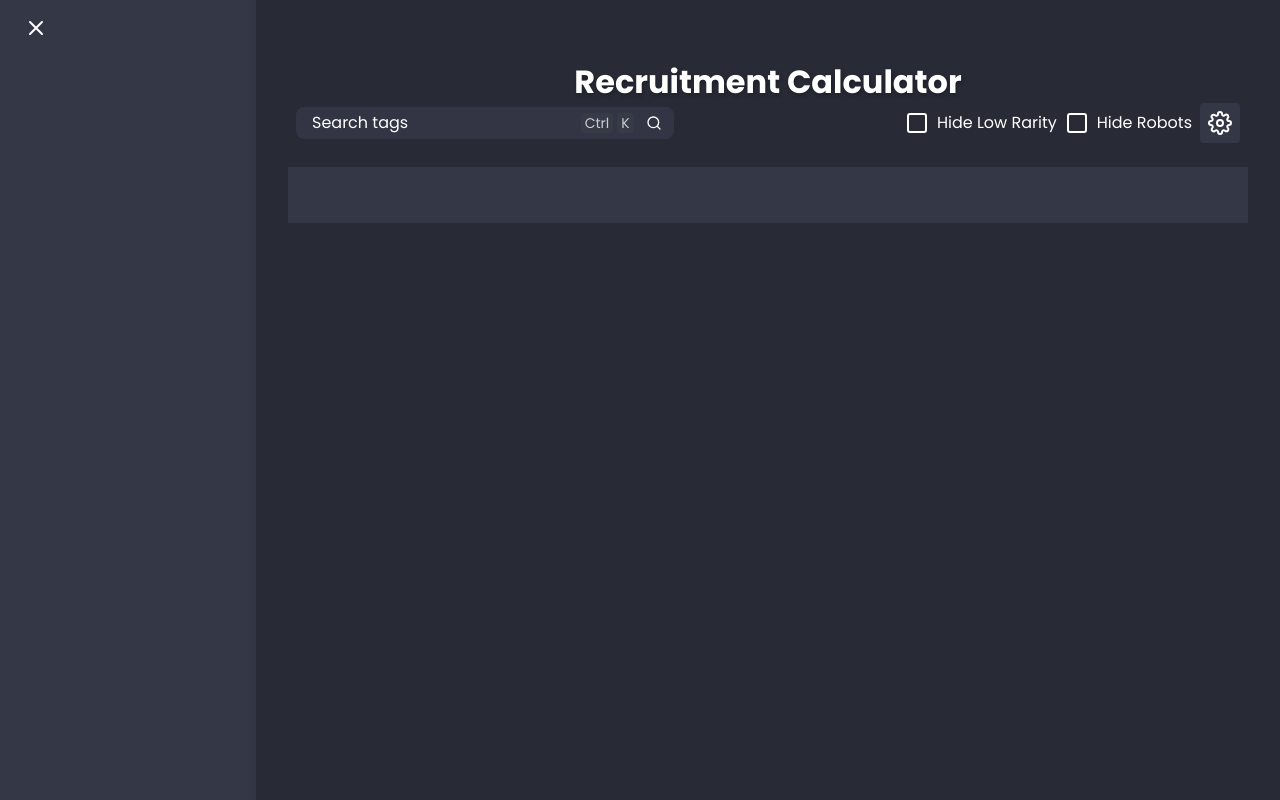
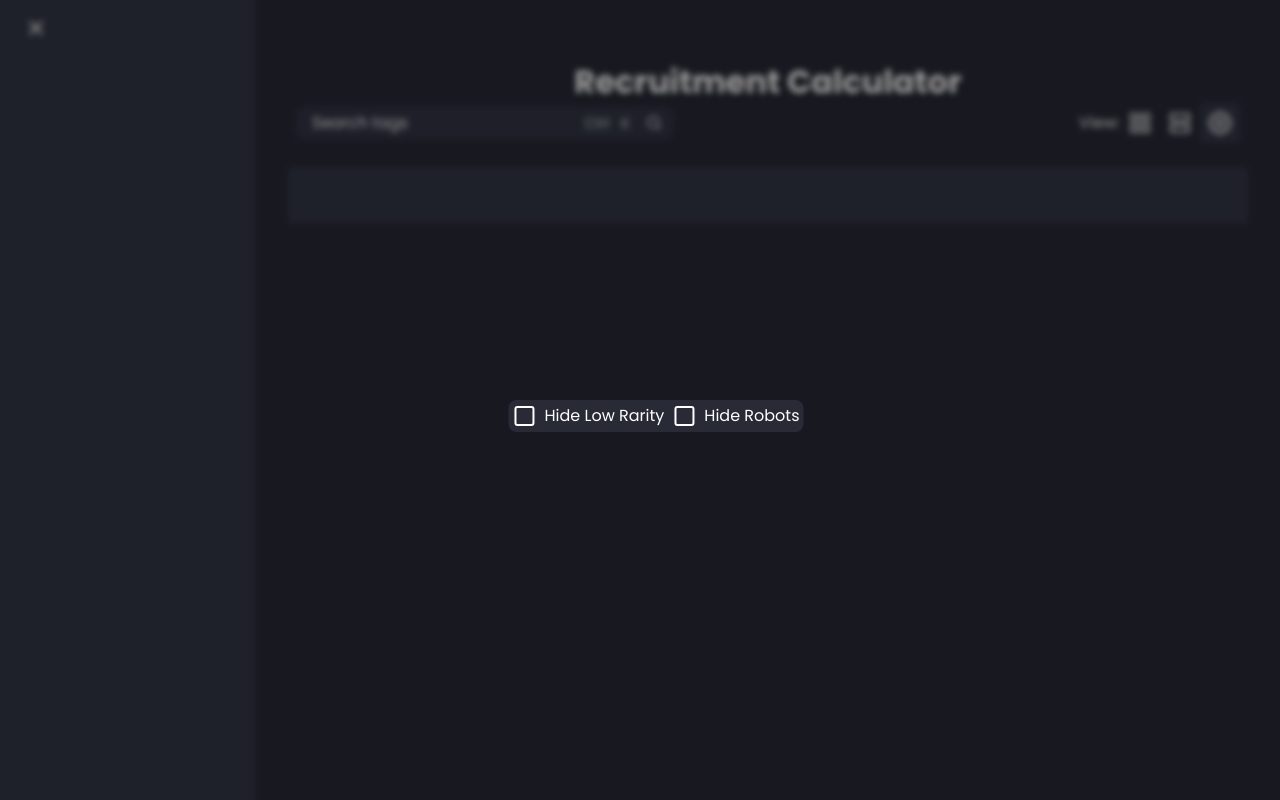
Before and after one commit to Altrian/Civilight-Eterna, a plain HTML site: page public/index.html in a window 1280 px wide. Both pictures are taken after a click on the button 1220 px from the left and 123 px from the top of the page. Drawn offline with Linux system fonts and the light colour scheme; no server answers.

Commit message:
view mode wip

```diff
--- a/public/index.html
+++ b/public/index.html
@@ -88,53 +88,41 @@
                                         </div>
                                     </form>
                                 </div>
-                                <div class="recruitment-buttons">
-                                    <label class="checkbox" tabindex="0" role="checkbox" for="toggle-rarity-common"
-                                        aria-disabled="false" aria-checked="false">
-                                        <span class="icon">
-                                            <svg xmlns="http://www.w3.org/2000/svg" width="24" height="24" fill="none"
-                                                stroke="currentColor" stroke-linecap="round" stroke-linejoin="round"
-                                                stroke-width="2" class="icon" viewBox="0 0 24 24">
-                                                <rect width="18" height="18" x="3" y="3" rx="2" ry="2"></rect>
-                                            </svg>
-                                            <svg xmlns="http://www.w3.org/2000/svg" width="24" height="24" fill="none"
-                                                viewBox="0 0 24 24" class="icon hidden">
+
+                                <div class="recruitment-settings">
+                                    <div class="view">
+                                        <span class="view-label">View: </span>
+                                        <div class="toggle-group" role="radiogroup" aria-label="View mode">
+                                            <label class="radio" role="radio" tabindex="0" aria-checked="false">
+                                                <span class="radio-icon">
+                                                    <svg data-v-9ba4cb7e="" data-v-b597ada3=""
+                                                        xmlns="http://www.w3.org/2000/svg" width="24" height="24"
+                                                        fill="none" viewBox="0 0 24 24"
+                                                        class="icon text-icon-contrast text-undefined">
                                                         <path stroke="currentColor" stroke-linecap="round"
                                                             stroke-linejoin="round" stroke-width="2"
-                                                    d="M21 12v7a2 2 0 0 1-2 2H5a2 2 0 0 1-2-2V5a2 2 0 0 1 2-2h11">
+                                                            d="M10 3H3v7h7zm11 0h-7v7h7zm0 11h-7v7h7zm-11 0H3v7h7z">
                                                         </path>
-                                                <path stroke="rgb(var(--theme-primary))" stroke-linecap="round"
-                                                    stroke-linejoin="round" stroke-width="2" d="m9 11 3 3L22 4"></path>
                                                     </svg>
-                                            <input type="checkbox" id="toggle-rarity-common" class="checkbox-input"
+                                                    <input type="radio" id="portrait" name="view-mode" value="portrait" class="radio-input"
                                                         hidden>
                                                 </span>
-                                        <span>Hide Low Rarity</span>
                                             </label>
-                                    <label class="checkbox" tabindex="0" role="checkbox" for="toggle-rarity-robot"
-                                        aria-disabled="false" aria-checked="false">
-                                        <span class="icon">
-                                            <svg xmlns="http://www.w3.org/2000/svg" width="24" height="24" fill="none"
-                                                stroke="currentColor" stroke-linecap="round" stroke-linejoin="round"
-                                                stroke-width="2" class="icon" viewBox="0 0 24 24">
-                                                <rect width="18" height="18" x="3" y="3" rx="2" ry="2"></rect>
-                                            </svg>
-                                            <svg xmlns="http://www.w3.org/2000/svg" width="24" height="24" fill="none"
-                                                viewBox="0 0 24 24" class="icon hidden">
+                                            <label class="radio" role="radio" tabindex="0" aria-checked="false">
+                                                <span class="radio-icon">
+                                                    <svg data-v-9ba4cb7e="" data-v-b597ada3=""
+                                                        xmlns="http://www.w3.org/2000/svg" width="24" height="24"
+                                                        fill="none" viewBox="0 0 24 24">
                                                         <path stroke="currentColor" stroke-linecap="round"
                                                             stroke-linejoin="round" stroke-width="2"
-                                                    d="M21 12v7a2 2 0 0 1-2 2H5a2 2 0 0 1-2-2V5a2 2 0 0 1 2-2h11">
-                                                </path>
-                                                <path stroke="rgb(var(--theme-primary))" stroke-linecap="round"
-                                                    stroke-linejoin="round" stroke-width="2" d="m9 11 3 3L22 4"></path>
+                                                            d="M21 3H3v7h18zm0 11H3v7h18z"></path>
                                                     </svg>
-                                            <input type="checkbox" id="toggle-rarity-robot" class="checkbox-input"
+                                                    <input type="radio" id="avatar" name="view-mode" value="avatar" class="radio-input"
                                                         hidden>
                                                 </span>
-                                        <span>Hide Robots</span>
                                             </label>
                                         </div>
-                                <div class="recruitment-settings">
+                                    </div>
                                     <button id="recruitment-settings" class="btn"
                                         popovertarget="recruitment-settings-popover" popovertargetaction="toggle"
                                         aria-label="Settings">
@@ -152,7 +140,64 @@
                                         </span>
                                     </button>
                                     <div id="recruitment-settings-popover" class="modal modal-settings" popover
-                                        anchor="recruitment-settings"></div>
+                                        anchor="recruitment-settings">
+                                        <div class="modal-content">
+                                            <div class="recruitment-buttons">
+                                                <label class="checkbox" tabindex="0" role="checkbox"
+                                                    for="toggle-rarity-common" aria-disabled="false"
+                                                    aria-checked="false">
+                                                    <span class="icon">
+                                                        <svg xmlns="http://www.w3.org/2000/svg" width="24" height="24"
+                                                            fill="none" stroke="currentColor" stroke-linecap="round"
+                                                            stroke-linejoin="round" stroke-width="2" class="icon"
+                                                            viewBox="0 0 24 24">
+                                                            <rect width="18" height="18" x="3" y="3" rx="2" ry="2">
+                                                            </rect>
+                                                        </svg>
+                                                        <svg xmlns="http://www.w3.org/2000/svg" width="24" height="24"
+                                                            fill="none" viewBox="0 0 24 24" class="icon hidden">
+                                                            <path stroke="currentColor" stroke-linecap="round"
+                                                                stroke-linejoin="round" stroke-width="2"
+                                                                d="M21 12v7a2 2 0 0 1-2 2H5a2 2 0 0 1-2-2V5a2 2 0 0 1 2-2h11">
+                                                            </path>
+                                                            <path stroke="rgb(var(--theme-primary))"
+                                                                stroke-linecap="round" stroke-linejoin="round"
+                                                                stroke-width="2" d="m9 11 3 3L22 4"></path>
+                                                        </svg>
+                                                        <input type="checkbox" id="toggle-rarity-common"
+                                                            class="checkbox-input" hidden>
+                                                    </span>
+                                                    <span>Hide Low Rarity</span>
+                                                </label>
+                                                <label class="checkbox" tabindex="0" role="checkbox"
+                                                    for="toggle-rarity-robot" aria-disabled="false"
+                                                    aria-checked="false">
+                                                    <span class="icon">
+                                                        <svg xmlns="http://www.w3.org/2000/svg" width="24" height="24"
+                                                            fill="none" stroke="currentColor" stroke-linecap="round"
+                                                            stroke-linejoin="round" stroke-width="2" class="icon"
+                                                            viewBox="0 0 24 24">
+                                                            <rect width="18" height="18" x="3" y="3" rx="2" ry="2">
+                                                            </rect>
+                                                        </svg>
+                                                        <svg xmlns="http://www.w3.org/2000/svg" width="24" height="24"
+                                                            fill="none" viewBox="0 0 24 24" class="icon hidden">
+                                                            <path stroke="currentColor" stroke-linecap="round"
+                                                                stroke-linejoin="round" stroke-width="2"
+                                                                d="M21 12v7a2 2 0 0 1-2 2H5a2 2 0 0 1-2-2V5a2 2 0 0 1 2-2h11">
+                                                            </path>
+                                                            <path stroke="rgb(var(--theme-primary))"
+                                                                stroke-linecap="round" stroke-linejoin="round"
+                                                                stroke-width="2" d="m9 11 3 3L22 4"></path>
+                                                        </svg>
+                                                        <input type="checkbox" id="toggle-rarity-robot"
+                                                            class="checkbox-input" hidden>
+                                                    </span>
+                                                    <span>Hide Robots</span>
+                                                </label>
+                                            </div>
+                                        </div>
+                                    </div>
                                 </div>
                             </div>
                         </div>
--- a/public/static/src/script.js
+++ b/public/static/src/script.js
@@ -819,6 +819,36 @@ function initializeCheckbox(checkboxId) {
 	});
 }
 
+function initializeRadioGroup(radioGroupId) {
+	const radioGroup = document.querySelector(`.${radioGroupId}`);
+
+	function updateRadioGroupState() {
+		radioGroup.querySelectorAll('.radio').forEach(label => {
+			const input = label.querySelector('input[type="radio"]');
+			const isChecked = input.checked;
+
+			// Update visual highlight
+			label.classList.toggle('active', isChecked);
+
+			// Update ARIA state
+			label.setAttribute('aria-checked', isChecked);
+		});
+	}
+	const savedInput = radioGroup.querySelector(`input[value="${localStorage.getItem('viewMode')}"]`);
+	if(savedInput) savedInput.checked = true;
+	// Initialize active styles on page load
+	updateRadioGroupState();
+
+	// Listen for changes on the radio inputs
+	radioGroup.addEventListener('change', (e) => {
+		if (e.target.matches('input[type="radio"]')) {
+			localStorage.setItem('viewMode', e.target.value);
+			updateRadioGroupState();
+			console.log('Selected view mode:', e.target.value);
+		}
+	});
+}
+
 export function testAPI() {
 	const filters = {
 		all: {
@@ -849,5 +879,6 @@ document.addEventListener('DOMContentLoaded', () => {
 	loadTag();
 	initializeCheckbox('toggle-rarity-common');
 	initializeCheckbox('toggle-rarity-robot');
+	initializeRadioGroup('toggle-group');
 
 });
```
Also changed, not shown: public/static/styles.css. Lines whose indentation alone changed are shown as unchanged.
